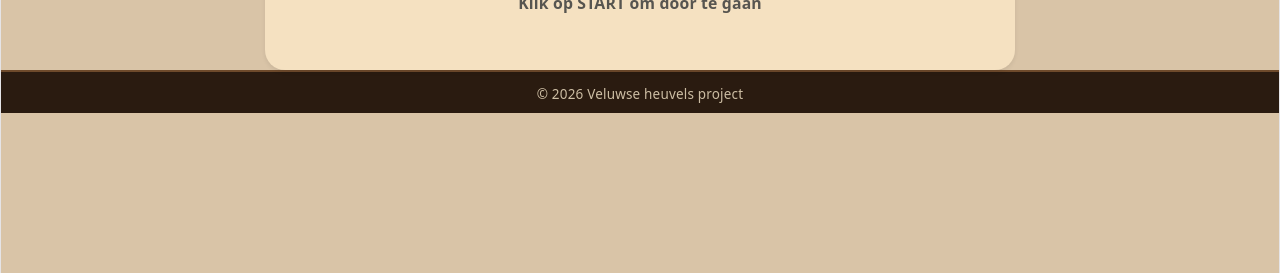
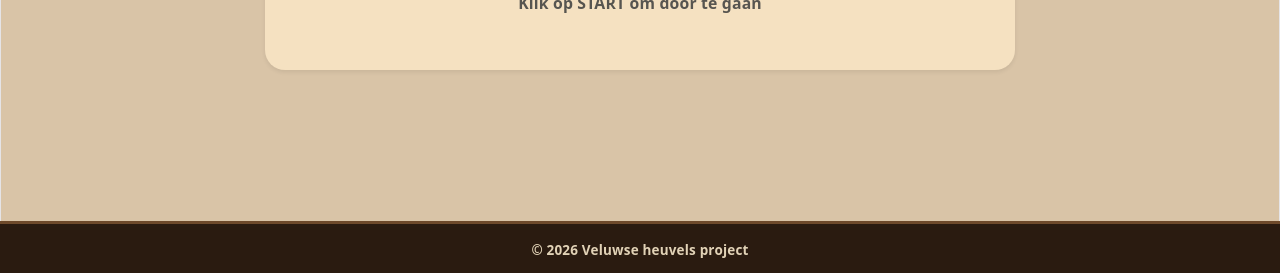
Before and after one commit to Mashyx/Veluwse-Heuvels, a React (Vite) app: page / in a window 1280 px wide. Shown: the part 527-800 px from the top of the page. Built offline with nearby package versions, Linux system fonts and the light colour scheme.

Commit message:
small fixes for footer

```diff
--- a/src/App.css
+++ b/src/App.css
@@ -64,18 +64,22 @@ main {
     text-decoration: none;
 }
 
-/* 6. De Footer: NIET MEER FIXED */
+/* 5. De Footer: WEER FIXED GEMAAKT */
 footer {
+    position: fixed; /* Staat altijd op dezelfde plek */
+    bottom: 0;       /* Helemaal onderaan */
+    left: 0;
     width: 100%;
     background-color: #2a1b10;
-    flex-shrink: 0; /* Zorgt dat de footer niet inkrimpt */
+    z-index: 1000;   /* Zorgt dat de footer boven de kaart blijft */
     text-align: center;
-    padding: 0.4rem 0 !important;
-    border-top: 2px solid #6e4a2b !important;
+    padding: 0.6rem 0 !important;
+    border-top: 3px solid #6e4a2b !important;
 }
 
 footer small {
     color: #f5e6c8;
     font-size: 0.75rem;
-    opacity: 0.8;
+    font-weight: bold;
+    opacity: 0.9;
 }
```
